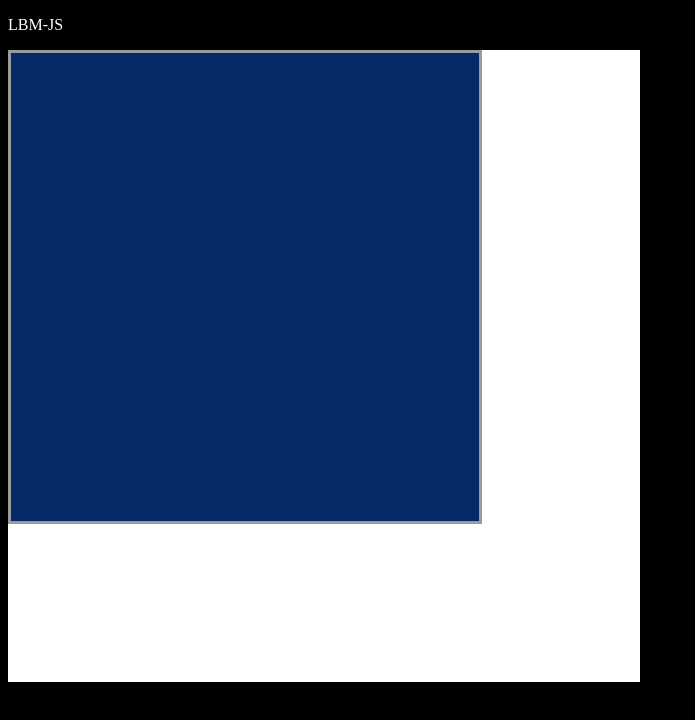
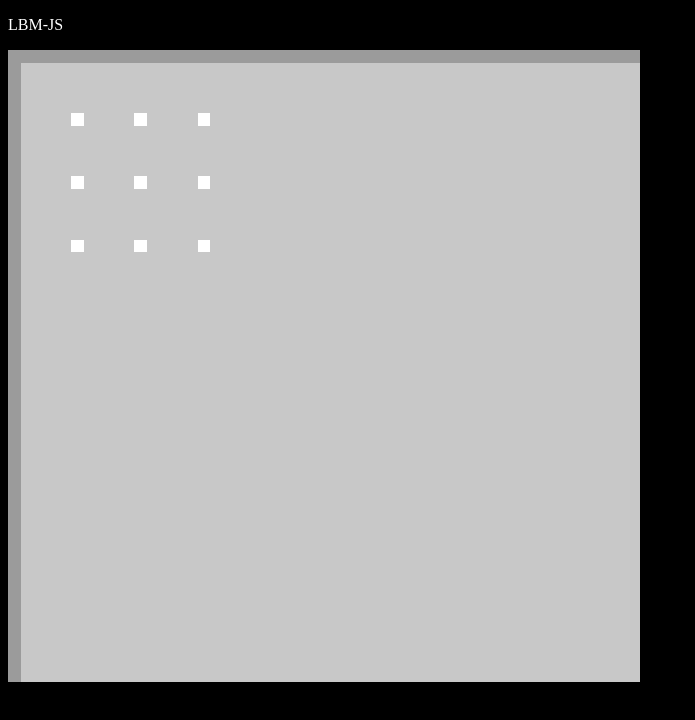
Before and after one commit to noseheavy/lbm-js, a plain HTML site: page index.html in a window 1280 px wide. Shown: the whole page, without its empty margins (0-695 px from the left). Drawn offline with Linux system fonts and the light colour scheme.

Commit message:
add streaming and test

```diff
--- a/index.html
+++ b/index.html
@@ -9,6 +9,6 @@
 
 <body>
     <p>LBM-JS</p>
-    <canvas id="disp" width="200" height="200"></canvas>
+    <canvas id="disp" width="50" height="50"></canvas>
 </body>
 </html>
--- a/script.js
+++ b/script.js
@@ -32,7 +32,7 @@ let q = new Float32Array(9 * widthImg * heightImg);
 let swap = false;
 
 // velocity and weights for collision operator
-let w = new Float32Array([
+const w = new Float32Array([
      0,  0, 4 /  9,
      1,  0, 1 /  9,
      0,  1, 1 /  9,
@@ -58,6 +58,8 @@ function getW(i) {
 }
 
 // for density
+// p for current density
+// q for next
 function getP(x, y, i) {
     if (swap) {
         return q[9 * widthImg * y + 9 * x + i];
@@ -86,6 +88,9 @@ function setQ(x, y, i, val) {
         q[9 * widthImg * y + 9 * x + i] = val;
     }
 }
+function swapP() {
+    swap = !swap;
+}
 
 // equil density
 function getEq(i, uX, uY) {
@@ -94,6 +99,39 @@ function getEq(i, uX, uY) {
         4.5 * (getVelX(i) * uX + getVelY(i) * uY) * (getVelX(i) * uX + getVelY(i) * uY) -
         1.5 * (uX * uX + uY * uY)
     );
+}
+
+// boundaries
+function isWall(i, j) {
+    return getP(i, j, 0) < 0;
+}
+function getOppDir(dir) {
+    switch (dir) {
+        case 1: return 3;
+        case 2: return 4;
+        case 3: return 1;
+        case 4: return 2;
+        case 5: return 7;
+        case 6: return 8;
+        case 7: return 5;
+        case 8: return 6;
+    }
+}
+function applyNoSlip(i, j) {
+    // check through all non-wall neighbours and
+    // pull particles into center, flip vel
+    // particles effectively bounced at boundary
+    for (let dir = 1; dir < 9; dir ++) {
+        offsetX = getVelX(dir);
+        offsetY = getVelY(dir);
+
+        if (i + offsetX > -1 && i + offsetX < widthImg &&
+            j + offsetY > -1 && j + offsetY < heightImg) {
+            if (!isWall(i + offsetX, j + offsetY)) {
+                setP(i, j, dir, getP(i + getVelX(dir), j + getVelY(dir), getOppDir(dir)));
+            }
+        }
+    }
 }
 
 /* init */
@@ -118,23 +156,37 @@ for (let j = 1; j < heightImg - 1; j ++) {
     }
 }
 
-// boundaries
-// todo: handle no-slip
+// mark boundaries
 for (let i = 0; i < widthImg; i ++) {
-    for (let dir = 0; dir < 9; dir ++) {
-        setP(i,             0, dir, -1);
-        setP(i, heightImg - 1, dir, -1);
-    }
+    // mark wall in current
+    setP(i,             0, 0, -1);
+    setP(i, heightImg - 1, 0, -1);
+
+    // mark wall in next
+    setQ(i,             0, 0, -1);
+    setQ(i, heightImg - 1, 0, -1);
 }
 for (let i = 1; i < heightImg - 1; i ++) {
-    for (let dir = 0; dir < 9; dir ++) {
-        setP(           0, i, dir, -1);
-        setP(widthImg - 1, i, dir, -1);
-    }
+    setP(           0, i, 0, -1);
+    setP(widthImg - 1, i, 0, -1);
+
+    setQ(           0, i, 0, -1);
+    setQ(widthImg - 1, i, 0, -1);
+}
+
+// apply boundaries
+for (let i = 0; i < widthImg; i ++) {
+    applyNoSlip(i,             0);
+    applyNoSlip(i, heightImg - 1);
+}
+for (let i = 1; i < heightImg - 1; i ++) {
+    applyNoSlip(           0, i);
+    applyNoSlip(widthImg - 1, i);
 }
 
 // debug
 for (let dir = 0; dir < 9; dir ++) {
+    setP(10, 10, dir, getP(10, 10, dir) + 0.1);
     console.log(getP(0, 1, dir));
 }
 console.log('init');
@@ -156,16 +208,26 @@ function render() {
             img.data[4 * (widthImg * j + i) + 2] = 255 * (0.5 + 0.5 * Math.sin(t * 0.8 + 2 * Math.PI / 3));
 
             img.data[4 * (widthImg * j + i) + 3] = 255; */
-            if (getP(i, j, 0) < 0) {
+            if (isWall(i, j)) {
                 img.data[4 * (widthImg * j + i)    ] = 155;
                 img.data[4 * (widthImg * j + i) + 1] = 155;
                 img.data[4 * (widthImg * j + i) + 2] = 155;
             } else {
-                img.data[4 * (widthImg * j + i)    ] = 255 * (0.5 + 0.5 * Math.sin(t));
+                /* img.data[4 * (widthImg * j + i)    ] = 255 * (0.5 + 0.5 * Math.sin(t));
                 img.data[4 * (widthImg * j + i) + 1] = 255 * (0.5 + 0.5 * Math.sin(t * 0.9 + 1 * Math.PI / 3));
-                img.data[4 * (widthImg * j + i) + 2] = 255 * (0.5 + 0.5 * Math.sin(t * 0.8 + 2 * Math.PI / 3));
+                img.data[4 * (widthImg * j + i) + 2] = 255 * (0.5 + 0.5 * Math.sin(t * 0.8 + 2 * Math.PI / 3)); */
+                let allP = 0;
+                for (let dir = 0; dir < 9; dir ++) {
+                    allP += getP(i, j, dir);
+                }
+
+                let offsetC = 1000 * (allP - 1);
+                img.data[4 * (widthImg * j + i)    ] = 200 + offsetC;
+                img.data[4 * (widthImg * j + i) + 1] = 200 + offsetC;
+                img.data[4 * (widthImg * j + i) + 2] = 200 + offsetC;
             }
 
+            // set alpha
             img.data[4 * (widthImg * j + i) + 3] = 255;
         }
     }
@@ -174,6 +236,11 @@ function render() {
     // stream
     for (let j = 1; j < heightImg - 1; j ++) {
         for (let i = 1; i < widthImg - 1; i ++) {
+            // take all particles that should be streamed for this cell
+            for (let dir = 0; dir < 9; dir ++) {
+                // use micro vel to get offsets
+                setQ(i, j, dir, getP(i - getVelX(dir), j - getVelY(dir), dir));
+            }
         }
     }
 
@@ -183,10 +250,22 @@ function render() {
         }
     }
 
-    // todo: boundaries (before next stream...)
+    // bring changes forward
+    swapP();
+
+    // apply boundaries
+    for (let i = 0; i < widthImg; i ++) {
+        applyNoSlip(i,             0);
+        applyNoSlip(i, heightImg - 1);
+    }
+    for (let i = 1; i < heightImg - 1; i ++) {
+        applyNoSlip(           0, i);
+        applyNoSlip(widthImg - 1, i);
+    }
 
     // wait for frame
-    requestAnimationFrame(render);
+    // requestAnimationFrame(render);
+    setTimeout(render, 1000);
 }
 
 // begin rendering
```
